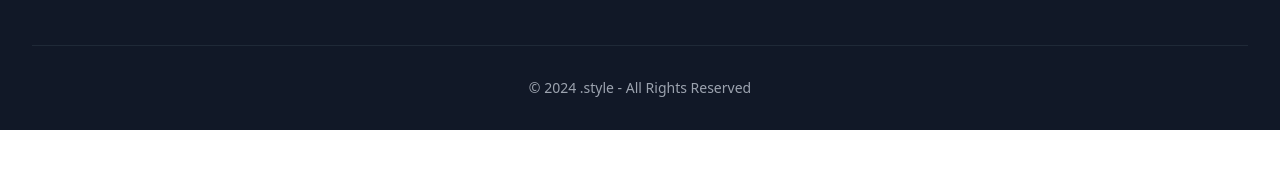
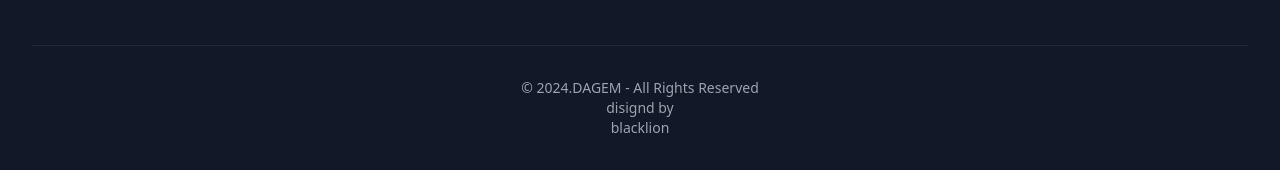
Before and after one commit to Blacket-dev/dagem, a plain HTML site: page index.html in a window 1280 px wide. Shown: the part 3793-3963 px from the top of the page. Before the commit the page ends 3923 px from the top, so only its background shows below. Drawn offline with nearby package versions, Linux system fonts and the light colour scheme.

Commit message:
Update index.html

```diff
--- a/index.html
+++ b/index.html
@@ -369,7 +369,8 @@
             </div>
 
             <div class="border-t border-gray-800 mt-12 pt-8 text-center text-gray-400 text-sm">
-                <p>© 2024 .style - All Rights Reserved</p>
+                <p>© 2024.DAGEM - All Rights Reserved</p>
+                <a href="https://blacket-code.vercel.app/" class="footer-link"><p>disignd by</p>blacklion</a>
             </div>
         </div>
     </footer>
```
